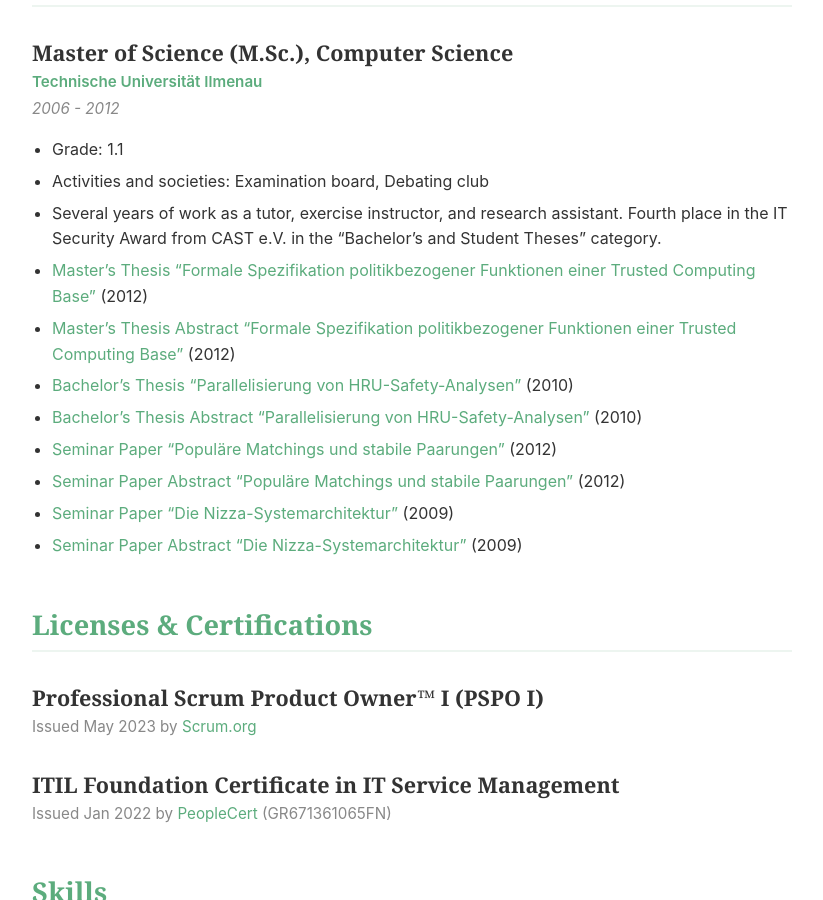
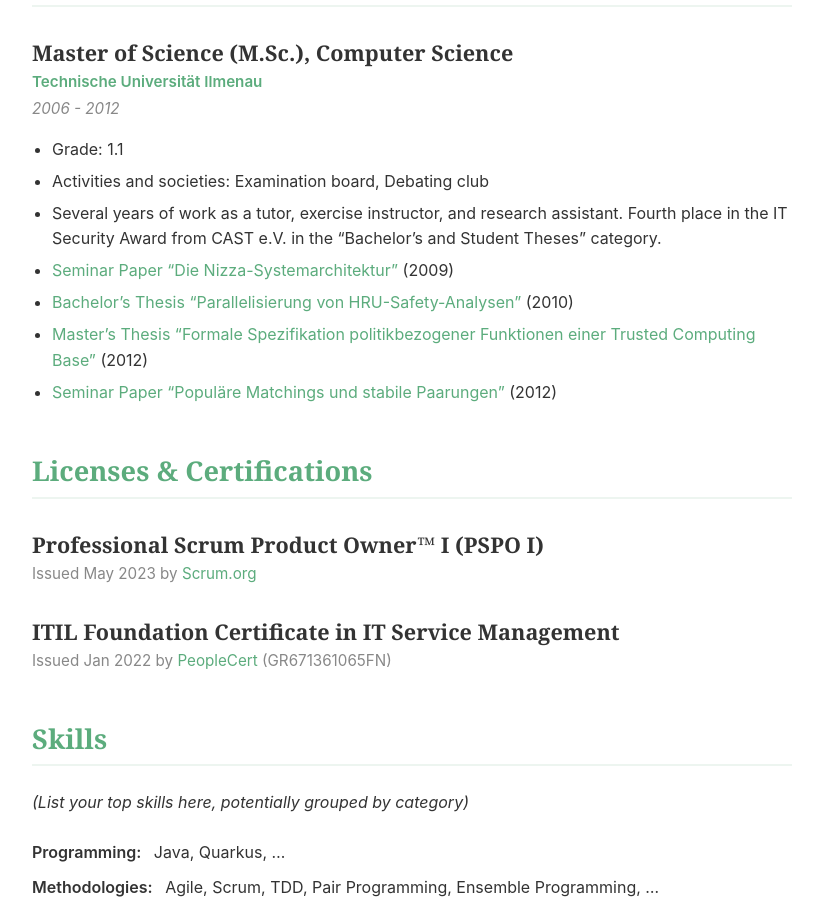
Before and after one commit to fxnn/fxnn.github.io, a Jekyll site: the page built from cv.md, in a window 1280 px wide and 900 px high, scrolled down 2006 px. Shown: the whole window, without its empty margins (228-1051 px from the left). Built offline with Jekyll 4.4.1, drawn with Linux system fonts in a browser that asks for light colours.

Commit message:
chore: Remove abstract links and order papers by year in CV

```diff
--- a/cv.md
+++ b/cv.md
@@ -74,14 +74,10 @@ title: Curriculum Vitae
 * Grade: 1.1
 * Activities and societies: Examination board, Debating club
 * Several years of work as a tutor, exercise instructor, and research assistant. Fourth place in the IT Security Award from CAST e.V. in the "Bachelor's and Student Theses" category.
+* [Seminar Paper "Die Nizza-Systemarchitektur"](assets/pdf/die-nizza-systemarchitektur.pdf) (2009)
+* [Bachelor's Thesis "Parallelisierung von HRU-Safety-Analysen"](assets/pdf/parallelisierung-von-hru-safety-analysen.pdf) (2010)
 * [Master's Thesis "Formale Spezifikation politikbezogener Funktionen einer Trusted Computing Base"](assets/pdf/formale-spezifikation-politikbezogener-funktionen-einer-trusted-computing-base.pdf) (2012)
-* [Master's Thesis Abstract "Formale Spezifikation politikbezogener Funktionen einer Trusted Computing Base"](assets/pdf/formale-spezifikation-politikbezogener-funktionen-einer-trusted-computing-base.md) (2012)
-* [Bachelor's Thesis "Parallelisierung von HRU-Safety-Analysen"](assets/pdf/parallelisierung-von-hru-safety-analysen.pdf) (2010)
-* [Bachelor's Thesis Abstract "Parallelisierung von HRU-Safety-Analysen"](assets/pdf/parallelisierung-von-hru-safety-analysen.md) (2010)
 * [Seminar Paper "Populäre Matchings und stabile Paarungen"](assets/pdf/populaere-matchings-und-stabile-paarungen.pdf) (2012)
-* [Seminar Paper Abstract "Populäre Matchings und stabile Paarungen"](assets/pdf/populaere-matchings-und-stabile-paarungen.md) (2012)
-* [Seminar Paper "Die Nizza-Systemarchitektur"](assets/pdf/die-nizza-systemarchitektur.pdf) (2009)
-* [Seminar Paper Abstract "Die Nizza-Systemarchitektur"](assets/pdf/die-nizza-systemarchitektur.md) (2009)
 
 ## Licenses & Certifications
 
```
